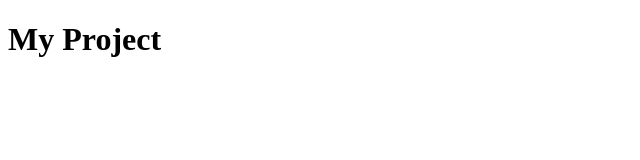
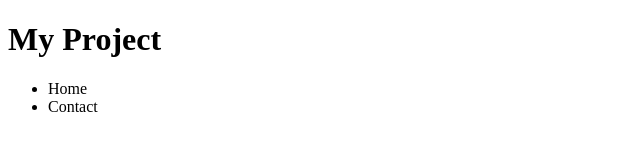
Before and after one commit to vaxogogitidze/my-first-repo, a plain HTML site: page index.html in a window 1280 px wide. Shown: the whole page, without its empty margins (0-640 px from the left). Drawn offline with Linux system fonts and the light colour scheme.

Commit message:
Add list navigation (nav-alt)

```diff
--- a/index.html
+++ b/index.html
@@ -6,5 +6,6 @@
 </head>
 <body>
   <header><h1>My Project</h1></header>
+  <nav><ul><li>Home</li><li>Contact</li></ul></nav>
 </body>
 </html>
```
